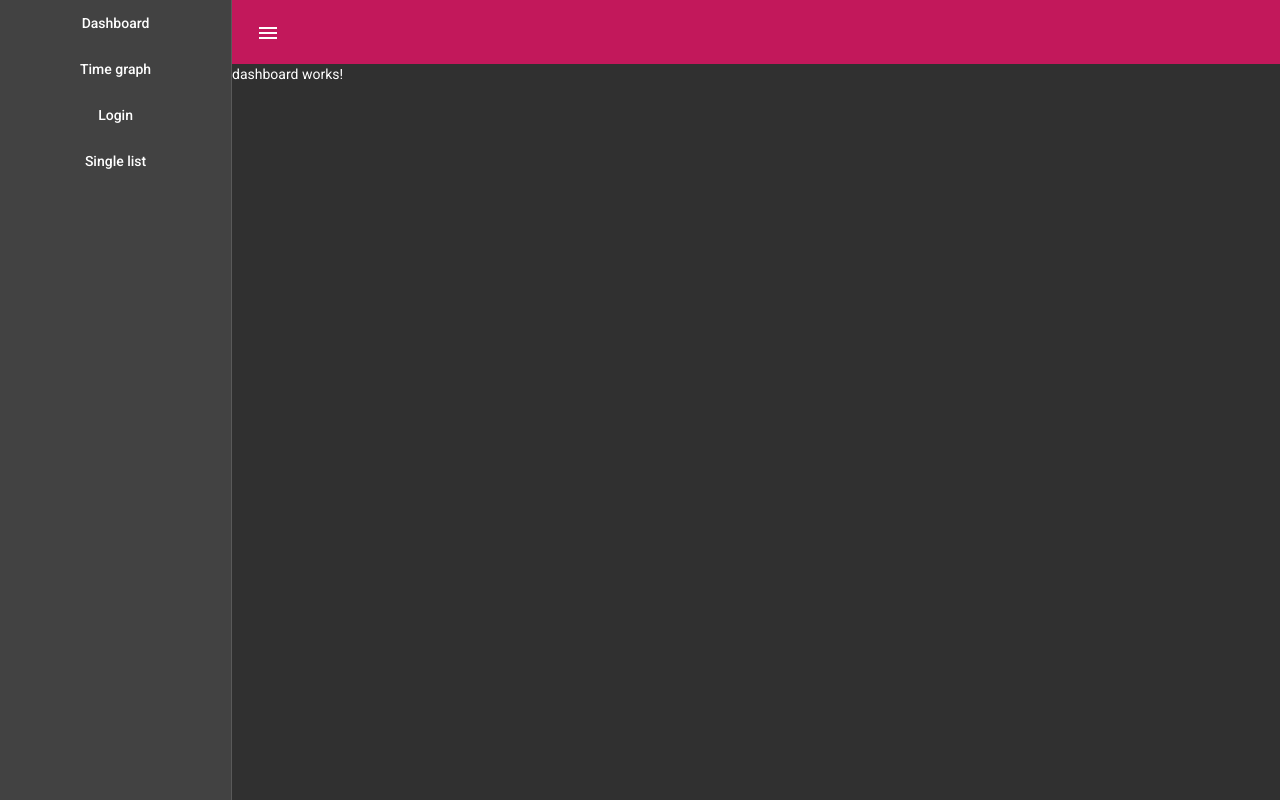
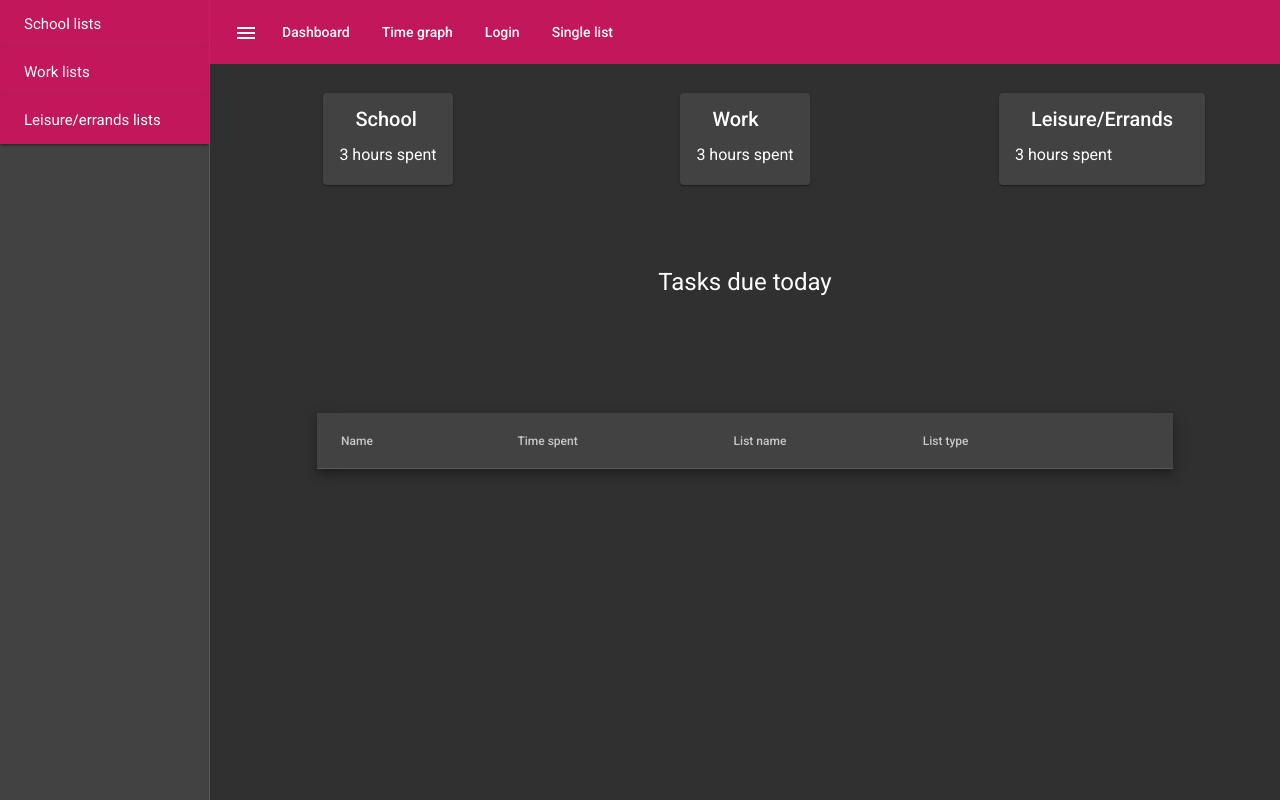
Before and after one commit to selden-lin/angular-task-app, an Angular app: page / in a window 1280 px wide. Both pictures are taken after a click on the button "menu". Built offline with nearby package versions, Linux system fonts and the light colour scheme.

Commit message:
added dashboard page and reworked sidenav for expansion panels

```diff
--- a/src/app/app.component.html
+++ b/src/app/app.component.html
@@ -1,21 +1,60 @@
 <mat-sidenav-container class="body-container">
     <mat-sidenav #sidenav mode="side" class="sidenav">
+        <mat-accordion>
+            <mat-expansion-panel hideToggle>
+                <mat-expansion-panel-header class="expansion-red">
+                    <mat-panel-title>
+                        School lists
+                    </mat-panel-title>
+                </mat-expansion-panel-header>
+                <div class="expansion-panel-content">
+                    <p color="primary">list</p>
+                    <p color="primary">list</p>
+                    <p class="add-list-icon"><mat-icon aria-hidden="false">add</mat-icon></p>
+                </div>
+            </mat-expansion-panel>
+        </mat-accordion>
+
+        <mat-accordion>
+            <mat-expansion-panel hideToggle>
+                <mat-expansion-panel-header>
+                    <mat-panel-title>
+                        Work lists
+                    </mat-panel-title>
+                </mat-expansion-panel-header>
+                <div class="expansion-panel-content">
+                    <p color="primary">list</p>
+                    <p color="primary">list</p>
+                </div>
+            </mat-expansion-panel>
+        </mat-accordion>
+
+        <mat-accordion>
+            <mat-expansion-panel hideToggle>
+                <mat-expansion-panel-header>
+                    <mat-panel-title>
+                        Leisure/errands lists
+                    </mat-panel-title>
+                </mat-expansion-panel-header>
+                <div class="expansion-panel-content">
+                    <p color="primary">list</p>
+                    <p color="primary">list</p>
+                </div>
+            </mat-expansion-panel>
+        </mat-accordion>
+    </mat-sidenav>
+
+    <mat-sidenav-content class="body-container">
+        <mat-toolbar color="primary">
+            <button mat-icon-button (click)="sidenav.toggle()">
+                <mat-icon>menu</mat-icon>
+            </button>
             <div>
                 <a mat-button [routerLink]="'/'">Dashboard</a>
                 <a mat-button [routerLink]="'/timeGraph'">Time graph</a>
                 <a mat-button [routerLink]="'/login'">Login</a>
                 <a mat-button [routerLink]="'/list'">Single list</a>
             </div>
-	</mat-sidenav>
-
-    <mat-sidenav-content class="body-container">
-        <mat-toolbar color="primary">
-			<button
-				mat-icon-button
-				(click)="sidenav.toggle()"
-			>
-				<mat-icon>menu</mat-icon>
-			</button>
         </mat-toolbar>
 
         <mat-drawer-container class="body-container">
--- a/src/app/app.component.scss
+++ b/src/app/app.component.scss
@@ -6,3 +6,28 @@
     display: block;
     padding: 5px 80px 5px 80px;
 }
+
+.mat-expansion-panel-header {
+    background-color: #c2185b;
+}
+
+.mat-accordion .mat-expansion-panel:last-of-type {
+    border-radius: 0px!important;
+}
+
+.mat-expansion-panel-header:hover
+,.mat-expansion-panel-header:active
+,.mat-expansion-panel-header:focus
+,.mat-expansion-panel-header:visited
+,.mat-expansion-panel-header {
+    background-color:#c2185b!important;
+}
+
+.expansion-panel-content {
+    margin-top: 20px;
+}
+
+.add-list-icon {
+    width: 100%;
+    text-align: center;
+}
--- a/src/app/dashboard/dashboard.component.html
+++ b/src/app/dashboard/dashboard.component.html
@@ -1 +1,62 @@
-<p>dashboard works!</p>
+<mat-grid-list cols="3" rowHeight="150px">
+    <mat-grid-tile [colspan]="1">
+        <mat-card>
+            <mat-card-header>
+                <mat-card-title>School</mat-card-title>
+            </mat-card-header>
+            <mat-card-content>
+                <h3>3 hours spent</h3>
+            </mat-card-content>
+        </mat-card>
+    </mat-grid-tile>
+    <mat-grid-tile [colspan]="1">
+        <mat-card>
+            <mat-card-header>
+                <mat-card-title>Work</mat-card-title>
+            </mat-card-header>
+            <mat-card-content>
+                <h3>3 hours spent</h3>
+            </mat-card-content>
+        </mat-card>
+    </mat-grid-tile>
+    <mat-grid-tile [colspan]="1">
+        <mat-card>
+            <mat-card-header>
+                <mat-card-title>Leisure/Errands</mat-card-title>
+            </mat-card-header>
+            <mat-card-content>
+                <h3>3 hours spent</h3>
+            </mat-card-content>
+        </mat-card>
+    </mat-grid-tile>
+    <mat-grid-tile [colspan]="3">
+        <h1>Tasks due today</h1>
+    </mat-grid-tile>
+    <mat-grid-tile [colspan]="3">
+        <table mat-table [dataSource]="todayTaskTable" class="mat-elevation-z8">
+            <ng-container matColumnDef="name">
+                <th mat-header-cell *matHeaderCellDef>Name</th>
+                <td mat-cell *matCellDef="let element">{{ element.name }}</td>
+            </ng-container>
+
+            <ng-container matColumnDef="time spent">
+                <th mat-header-cell *matHeaderCellDef>Time spent</th>
+                <td mat-cell *matCellDef="let element">{{ element['time spent'] }}</td>
+            </ng-container>
+
+            <ng-container matColumnDef="list name">
+                <th mat-header-cell *matHeaderCellDef>List name</th>
+                <td mat-cell *matCellDef="let element">{{ element['list name'] }}</td>
+            </ng-container>
+
+            <ng-container matColumnDef="list type">
+                <th mat-header-cell *matHeaderCellDef>List type</th>
+                <td mat-cell *matCellDef="let element">{{ element['list type'] }}</td>
+            </ng-container>
+
+
+            <tr mat-header-row *matHeaderRowDef="tableColumns"></tr>
+            <tr mat-row *matRowDef="let row; columns: tableColumns"></tr>
+        </table>
+    </mat-grid-tile>
+</mat-grid-list>
--- a/src/app/dashboard/dashboard.component.scss
+++ b/src/app/dashboard/dashboard.component.scss
@@ -0,0 +1,5 @@
+@import '../../../node_modules/@angular/material/prebuilt-themes/pink-bluegrey.css';
+
+table {
+    width: 80%;
+}
--- a/src/app/dashboard/dashboard.component.ts
+++ b/src/app/dashboard/dashboard.component.ts
@@ -1,15 +1,61 @@
 import { Component, OnInit } from '@angular/core';
 
+import TaskDataDb from '../models/TaskDataDb';
+
 @Component({
-  selector: 'app-dashboard',
-  templateUrl: './dashboard.component.html',
-  styleUrls: ['./dashboard.component.scss']
+    selector: 'app-dashboard',
+    templateUrl: './dashboard.component.html',
+    styleUrls: ['./dashboard.component.scss'],
 })
+
+
 export class DashboardComponent implements OnInit {
+    todayTaskTable: TaskTableType[] = [];
+    tableColumns: string[] = ["name", "time spent", "list name", "list type"]
+    taskDb: TaskDataDb = new TaskDataDb();
+    taskTypes: string[] = ["school", "errands/leisure", "work"]
 
-  constructor() { }
+    constructor() {}
 
-  ngOnInit(): void {
-  }
+    ngOnInit(): void {
+        this.initTaskTable();
+    }
 
+    initTaskTable () {
+        for(let type=0;type<this.taskTypes.length;type++) {
+            let taskListNames = this.taskDb.getTaskListNames(this.taskTypes[type]);
+
+            if (!taskListNames || taskListNames.length == 0) continue;
+
+            for(let listName=0;listName<taskListNames.length;listName++) {
+                console.log(listName)
+                let tasks = this.taskDb.getTasksForList(this.taskTypes[type], taskListNames[listName])
+                if (!tasks) break;
+
+                let now = new Date();
+                for(let task=0;task<tasks.length;task++) {
+                    let taskDate = new Date(tasks[task].dueDate);
+                    console.log(taskDate)
+                    console.log(now)
+                    if( taskDate.getFullYear() === now.getFullYear() &&
+                        taskDate.getMonth() === now.getMonth() &&
+                        taskDate.getDate() === now.getDate()) {
+                        this.todayTaskTable.push({
+                            "name": tasks[task].name,
+                            "time spent": tasks[task].timeSpent,
+                            "list name": taskListNames[listName],
+                            "list type": this.taskTypes[type]
+                        })
+                    }
+                }
+            }
+        }
+    }
 }
+
+export interface TaskTableType {
+    'name': string
+    'time spent': number
+    'list name': string,
+    'list type': string
+}
--- /dev/null
+++ b/src/app/json-typings.d.ts
@@ -0,0 +1,4 @@
+declare module '*.json' {
+    const value: any;
+    export default value;
+}
--- a/src/app/models/TaskDataDb.ts
+++ b/src/app/models/TaskDataDb.ts
@@ -1,10 +1,17 @@
-import data from "./taskData.json";
+import * as data from './taskData.json';
 
 export default class TaskDataDb {
     taskData: {}
 
     constructor() {
-        this.taskData = data;
+        this.taskData = data.default;
+    }
+
+    getTaskListNames(taskCategory: string) {
+        if(this.taskData[taskCategory]) {
+            return Object.keys(this.taskData[taskCategory])
+        }
+        return []
     }
 
     getTasksForList(taskCategory: string, taskList: string) {
--- a/src/app/models/taskData.json
+++ b/src/app/models/taskData.json
@@ -1,14 +1,16 @@
 {
-    "errands and leisure": {
+    "errands/leisure": {
             "groceries": [
             {
+                "id": 0,
                 "name": "carrot",
                 "dueDate": null,
                 "timeSpent": 0
             },
             {
+                "id": 1,
                 "name": "potato",
-                "dueDate": null,
+                "dueDate": "9/15/2020",
                 "timeSpent": 0
             }
         ]
```
Also changed, not shown: src/app/app.module.ts (+5 -3 lines), src/app/dashboard/dashboard.module.ts (added, +22 -0 lines), 1 other file (tests, documents, lock files or other folders). Lines whose indentation alone changed are shown as unchanged.
